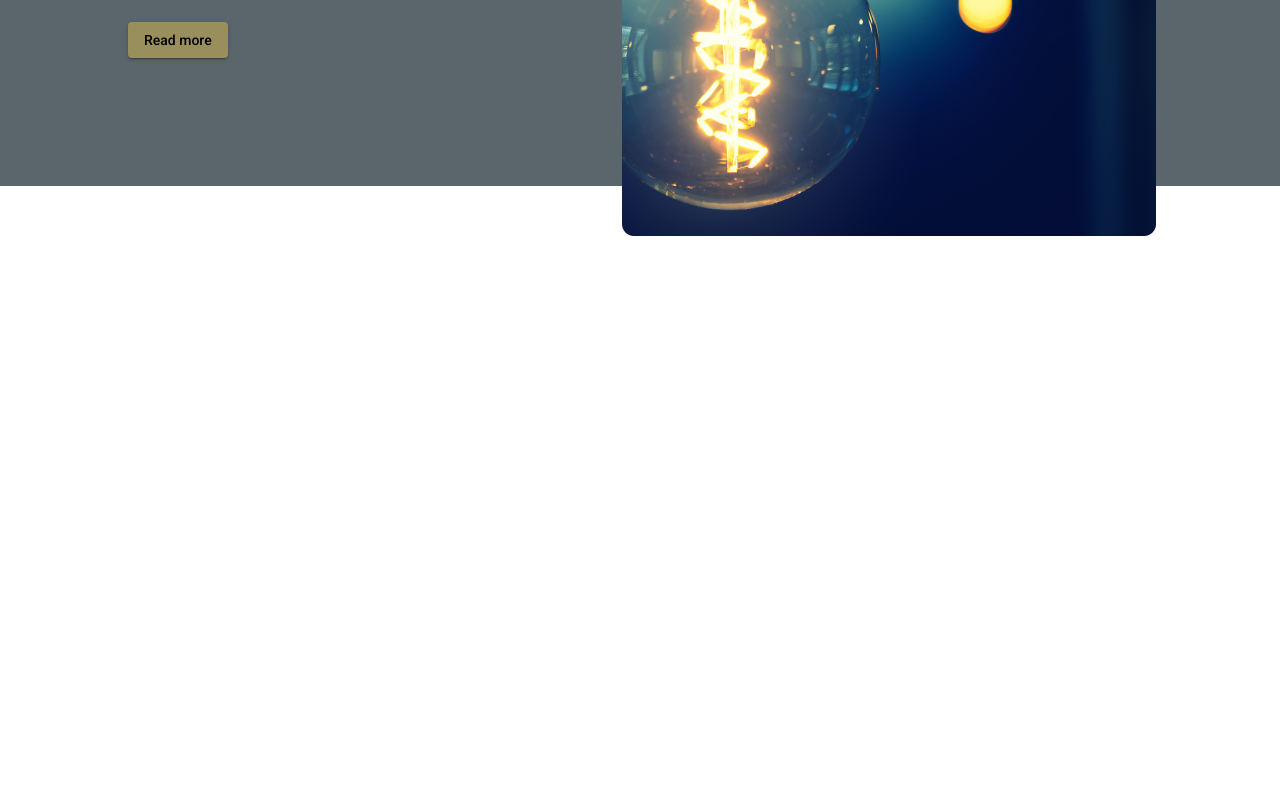
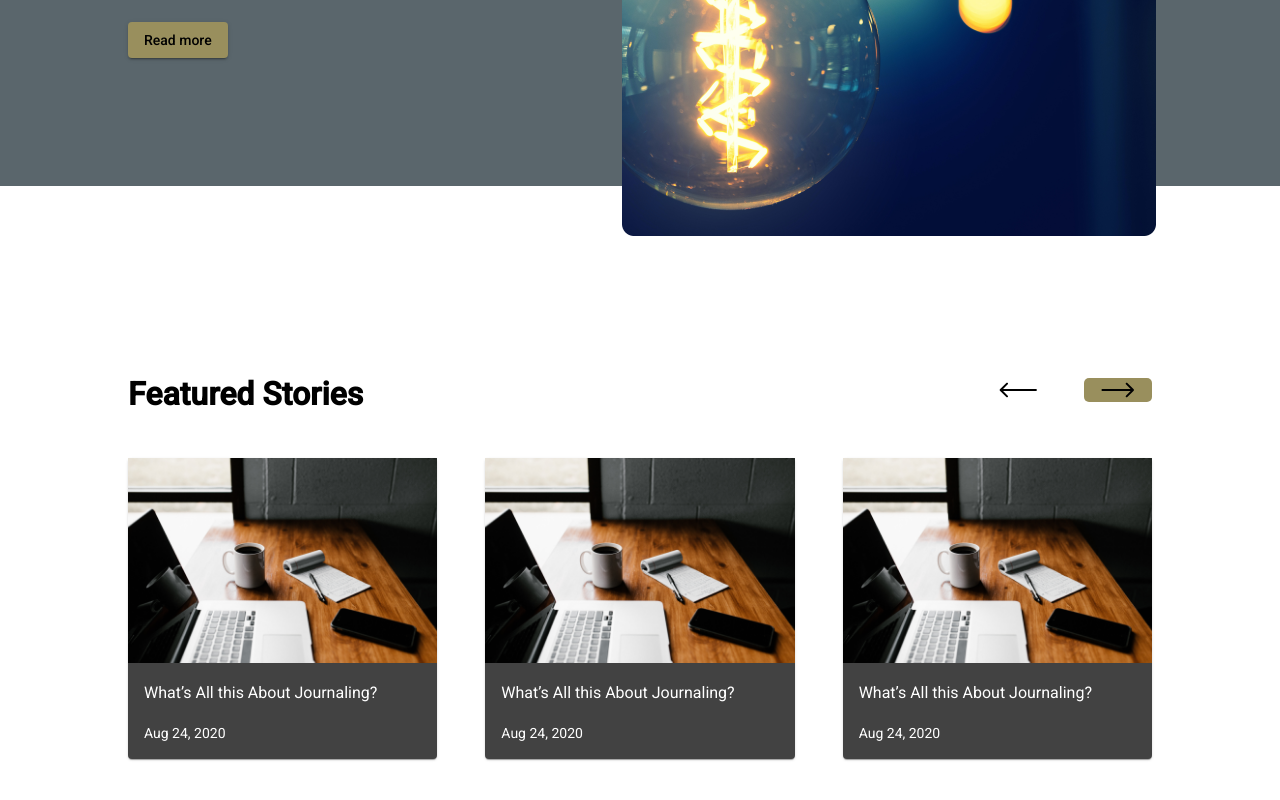
Before and after one commit to hannah68/personal-blog, an Angular app: page / in a window 1280 px wide. Shown: the part 414-1214 px from the top of the page. Before the commit the page ends 800 px from the top, so only its background shows below. Built offline with nearby package versions, Linux system fonts and the light colour scheme.

Commit message:
complete feature section layouts

```diff
--- a/src/app/app.component.html
+++ b/src/app/app.component.html
@@ -1,2 +1,3 @@
 <app-header></app-header>
 <app-hero></app-hero>
+<app-feature-stories></app-feature-stories>
--- a/src/app/app.module.ts
+++ b/src/app/app.module.ts
@@ -9,7 +9,8 @@ import { MatToolbarModule } from '@angular/material/toolbar';
 import { MatSidenavModule } from '@angular/material/sidenav';
 import { MatIconModule } from '@angular/material/icon';
 import { MatListModule } from '@angular/material/list';
-import {MatGridListModule}from '@angular/material/grid-list'
+import {MatGridListModule}from '@angular/material/grid-list';
+import {MatCardModule} from '@angular/material/card';
 
 import { AppComponent } from './app.component';
 import { HeaderComponent } from './header/header.component';
@@ -37,7 +38,8 @@ import { RecentStoriesComponent } from './recent-stories/recent-stories.componen
     MatSidenavModule,
     MatIconModule,
     MatListModule,
-    MatGridListModule
+    MatGridListModule,
+    MatCardModule
   ],
   providers: [],
   bootstrap: [AppComponent]
--- a/src/app/feature-stories/feature-stories.component.css
+++ b/src/app/feature-stories/feature-stories.component.css
@@ -0,0 +1,47 @@
+.feature-section{
+    width: 80vw;
+    height: 72vh;
+    margin: 12rem auto;
+    cursor: pointer;
+}
+
+.feature-group{
+    display: flex;
+    justify-content: space-between;
+    margin-bottom: 2rem;
+}
+.feature-title{
+    font-size: 32px;
+    font-weight: bold;
+}
+
+.feature-icons{
+    display: flex;
+    gap: 2rem;
+}
+
+.feature-icons img{
+    width: 3rem;
+    height: 1rem;
+    cursor: pointer;
+}
+
+.right-arrow{
+    background-color: #998F5D;
+    padding: 4px 10px;
+    border-radius: 5px;
+}
+
+.left-arrow{
+    padding: 4px 10px;
+}
+
+.card-feature-container{
+    width: 100%;
+    gap: 3rem;
+    display: flex;
+    justify-content: space-between;
+}
+.feature-card{
+    width: 22rem;
+}
--- a/src/app/feature-stories/feature-stories.component.html
+++ b/src/app/feature-stories/feature-stories.component.html
@@ -1 +1,42 @@
-<p>feature-stories works!</p>
+<section class="feature-section">
+    <div class="feature-group">
+        <h2 class="feature-title">Featured Stories</h2>
+        <div class="feature-icons">
+            <img src="../../assets/icons/arrow-left.svg" alt="left-arrow" class="left-arrow">
+            <img src="../../assets/icons/arrow-right.svg" alt="right-arrow" class="right-arrow">
+        </div>
+    </div>
+    <div class="card-feature-container">
+        <mat-card class="feature-card">
+            <div>
+                <img mat-card-image src="../../assets/images/journaling.png" alt="">
+            </div>
+            <mat-card-content>
+                <h3>What’s All this About Journaling?</h3>
+                <p>Aug 24, 2020</p>
+            </mat-card-content>
+        </mat-card>
+
+        <mat-card class="feature-card">
+            <div>
+                <img mat-card-image src="../../assets/images/journaling.png" alt="">
+            </div>
+            <mat-card-content>
+                <h3>What’s All this About Journaling?</h3>
+                <p>Aug 24, 2020</p>
+            </mat-card-content>
+        </mat-card>
+
+        <mat-card class="feature-card">
+            <div>
+                <img mat-card-image src="../../assets/images/journaling.png" alt="">
+            </div>
+            <mat-card-content>
+                <h3>What’s All this About Journaling?</h3>
+                <p>Aug 24, 2020</p>
+            </mat-card-content>
+        </mat-card>
+    </div>
+
+
+</section>
```
